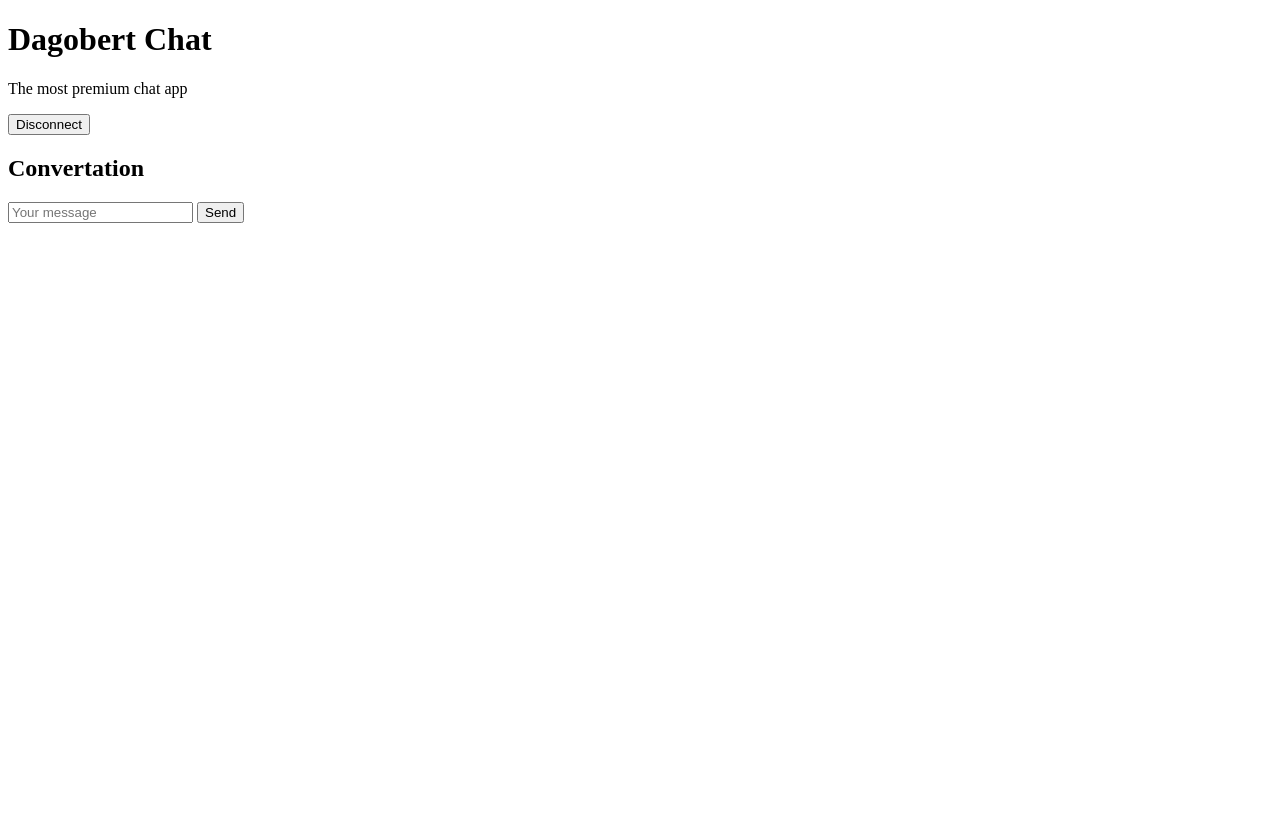
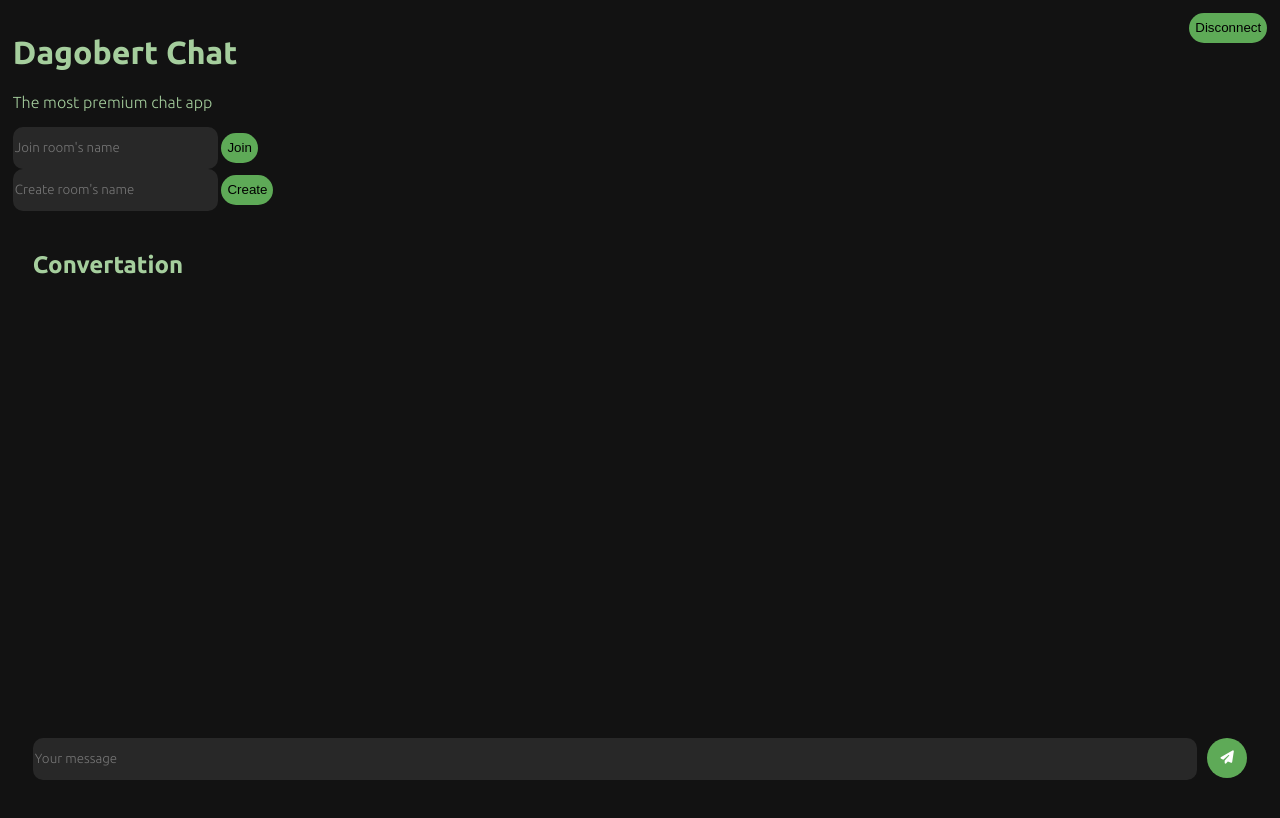
Before and after one commit to Leandre20c/ChatAppDagobert, a website: page public/index.html in a window 1280 px wide. Drawn offline with nearby package versions, Linux system fonts and the light colour scheme; no server answers; sample sign-in values are in the browser's storage.

Commit message:
Styles and starting to create rooms

```diff
--- a/public/index.html
+++ b/public/index.html
@@ -2,23 +2,47 @@
     <html lang="fr">
     <head>
         <meta charset="UTF-8" />
+        <link rel="stylesheet" href="styles.css">
+        <link rel="preconnect" href="https://fonts.googleapis.com">
+        <link rel="preconnect" href="https://fonts.gstatic.com" crossorigin>
+        <link rel="stylesheet" href="https://cdnjs.cloudflare.com/ajax/libs/font-awesome/6.6.0/css/all.min.css">
+        <link href="https://fonts.googleapis.com/css2?family=Ubuntu:ital,wght@0,300;0,400;0,500;0,700;1,300;1,400;1,500;1,700&display=swap" rel="stylesheet">
         <title>DagobertAI</title>
     </head>
     <body>
+        <header>
+            <div class="header-titles">
                 <h1>Dagobert Chat</h1>
                 <p>The most premium chat app</p>
+            </div>
+            <div class="options">
                 <button id="disconnect-button">Disconnect</button>
+            </div>
+        </header>
 
-    <div class="messagesArea">
+        <div class="room-wrapper">
+            <form id="room-join-form">
+                <input id="room-join-input" autocomplete="off" type="text" placeholder="Join room's name"/>
+                <button>Join</button>
+                </form>
+                <form id="room-create-form">
+                <input id="room-create-input" autocomplete="off" type="text" placeholder="Create room's name"/>
+                <button>Create</button>
+            </form>
+        </div>
+
+        <div class="content-area">
+            <div class="messages-area">
             <h2>Convertation</h2>
-      <div id="displayMessages">
+            <div id="display-messages">
             </div>
             </div>
 
             <form id="message-form">
             <input id="message-input" autocomplete="off" type="text" placeholder="Your message"/>
-      <button>Send</button>
+            <button id="send"><i class="fa-solid fa-paper-plane"></i></button>
             </form>
+        </div>
 
         <script src="/socket.io/socket.io.js"></script>
         <script src="script.js"></script>
--- a/public/script.js
+++ b/public/script.js
@@ -3,9 +3,14 @@ const socket = io()
 const message_form = document.getElementById('message-form')
 const message_input = document.getElementById('message-input')
 
-const messages = document.getElementById('displayMessages')
+const messages = document.getElementById('display-messages')
 
 const disconnect_button = document.getElementById("disconnect-button")
+
+const create_room_form = document.getElementById('room-create-form')
+const join_room_form = document.getElementById('room-join-form')
+const created_room = document.getElementById('room-create-input')
+const joined_room = document.getElementById('room-join-input')
 
 var username = localStorage.getItem("username")
 if (username == null || username == "") {
@@ -16,7 +21,7 @@ message_form.addEventListener('submit', (e) => {
     e.preventDefault()
 
     if (message_input.value.trim() !== '') {
-        socket.emit('message', "["+username+"]" + message_input.value)
+        socket.emit('message', "["+username+"] " + message_input.value)
         message_input.value = ''
     }
 })
@@ -31,6 +36,23 @@ disconnect_button.addEventListener("click", (e) => {
 
 socket.on('message', (msg) => {
     const item = document.createElement('div')
+    item.className = username+"-class"
     item.textContent = msg
     messages.appendChild(item)
 })
+
+create_room_form.addEventListener('submit', (e) => {
+    e.preventDefault()
+
+    if (created_room.value.trim() !== '') {
+        socket.emit('create-room', created_room.value.trim())
+    }
+})
+
+join_room_form.addEventListener('submit', (e) => {
+    e.preventDefault()
+
+    if (joined_room.value.trim() !== '') {
+        socket.emit('join-room', joined_room.value.trim())
+    }
+})
--- /dev/null
+++ b/public/styles.css
@@ -0,0 +1,144 @@
+body {
+    background-color: var(--clr-surface-a0);
+    color: var(--clr-primary-a50);
+    font-family: "Ubuntu", sans-serif;
+    font-weight: 300;
+    font-style: normal;
+    margin: 0;
+    min-height: 100vh;
+    display: flex;
+    flex-direction: column;
+    margin: 1%;
+}
+
+header {
+    display: flex;
+    flex-direction: row;
+    justify-content: space-between;
+
+}
+
+.content-area {
+    flex: 1;
+    display: flex;
+    flex-direction: column;
+    justify-content: space-between;
+}
+
+.messages-area {
+    flex: 1;
+    overflow-y: hidden;
+    padding: 20px;
+}
+
+input {
+    background-color: var(--clr-surface-a10);
+    border-radius: 10px;
+    border-color: var(--clr-surface-a10);
+    border-style: none;
+    height: 30px;
+    color: var(--clr-light-a0);
+    font-family: "Ubuntu", sans-serif;
+    font-weight: 15;
+    font-style: normal;
+    height: 40px
+}
+
+button {
+    background-color: var(--clr-primary-a20);
+    border-radius: 50px;
+    border-color: var(--clr-surface-a10);
+    border-style: none;
+    height: 30px;
+}
+
+.content-area {
+    justify-items: center;
+}
+
+#message-form {
+    padding: 20px;
+    background-color: transparent;
+    display: flex;
+    position: sticky;
+    bottom: 0;
+    gap: 10px;
+}
+
+#message-input {
+    flex: 1;
+}
+
+#send {
+    width: 40px;
+    height: 40px;
+    display: flex;
+    align-items: center;
+    justify-content: center;
+    cursor: pointer;
+    transition: background-color 0.2s;
+}
+
+#send:hover {
+    background-color: var(--clr-primary-a30);
+}
+
+#send i {
+    color: var(--clr-light-a0);
+}
+
+i {
+    color: var(--clr-dark-a0);
+}
+
+
+
+/** Base colors */
+:root {
+--clr-dark-a0: #000000;
+--clr-light-a0: #ffffff;
+
+/** Theme primary colors */
+--clr-primary-a0: #209126;
+--clr-primary-a10: #449d40;
+--clr-primary-a20: #5eaa57;
+--clr-primary-a30: #77b66f;
+--clr-primary-a40: #8ec286;
+--clr-primary-a50: #a5ce9d;
+
+/** Theme surface colors */
+--clr-surface-a0: #121212;
+--clr-surface-a10: #282828;
+--clr-surface-a20: #3f3f3f;
+--clr-surface-a30: #575757;
+--clr-surface-a40: #717171;
+--clr-surface-a50: #8b8b8b;
+
+/** Theme tonal surface colors */
+--clr-surface-tonal-a0: #171e16;
+--clr-surface-tonal-a10: #2c332b;
+--clr-surface-tonal-a20: #434942;
+--clr-surface-tonal-a30: #5b605a;
+--clr-surface-tonal-a40: #747973;
+--clr-surface-tonal-a50: #8e928d;
+
+/** Success colors */
+--clr-success-a0: #22946e;
+--clr-success-a10: #47d5a6;
+--clr-success-a20: #9ae8ce;
+
+/** Warning colors */
+--clr-warning-a0: #a87a2a;
+--clr-warning-a10: #d7ac61;
+--clr-warning-a20: #ecd7b2;
+
+/** Danger colors */
+--clr-danger-a0: #9c2121;
+--clr-danger-a10: #d94a4a;
+--clr-danger-a20: #eb9e9e;
+
+/** Info colors */
+--clr-info-a0: #21498a;
+--clr-info-a10: #4077d1;
+--clr-info-a20: #92b2e5;
+}
```
Also changed, not shown: index.js (+21 -0 lines), public/connexion.html (+3 -0 lines), public/connexion_script copy.js (deleted, +0 -11 lines). Lines whose indentation alone changed are shown as unchanged.
